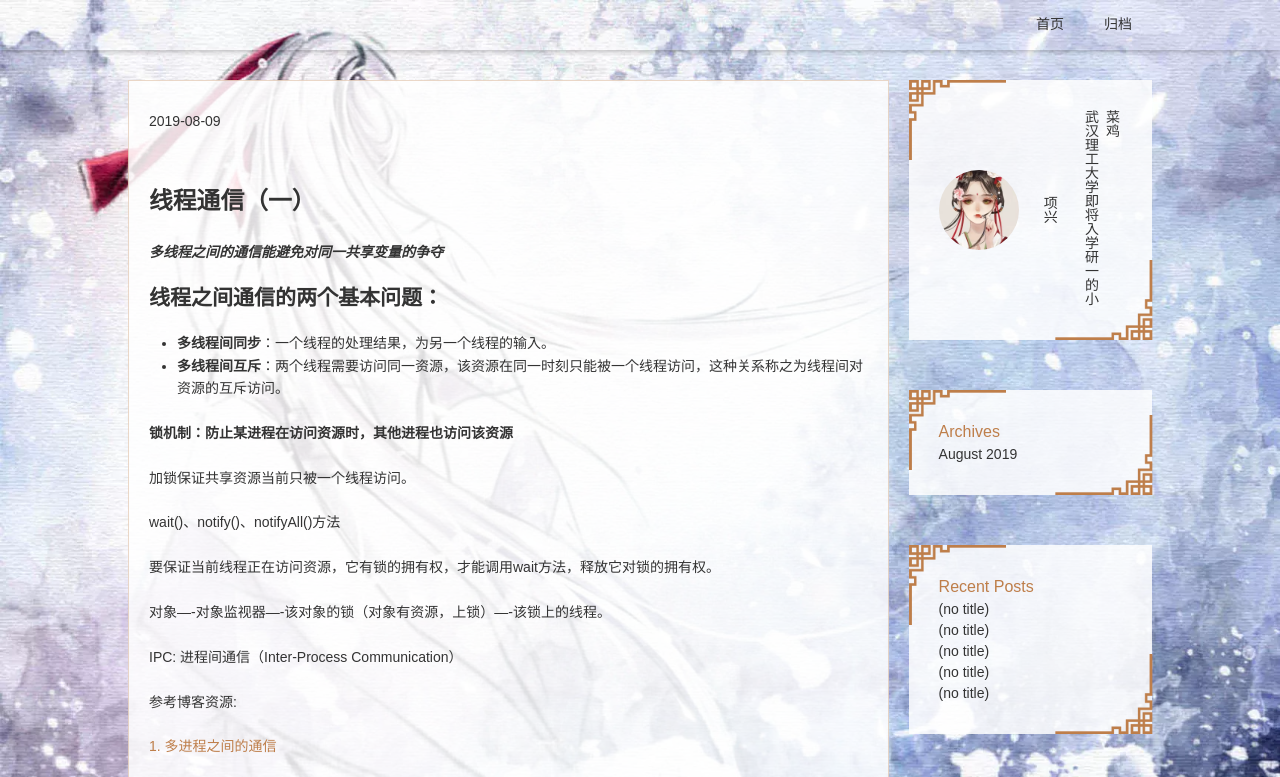
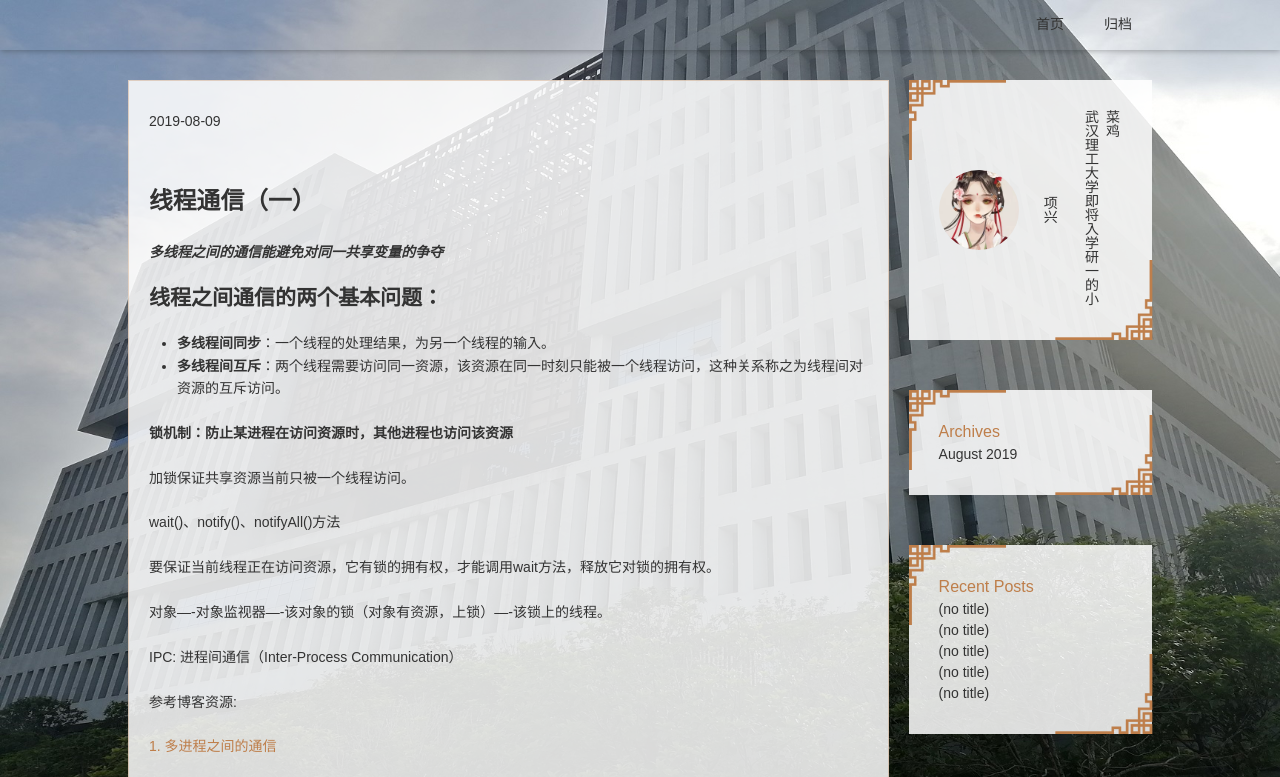
Before and after one commit to xiangxing1998/xiangxing1998.github.io, a plain HTML site: page index.html in a window 1280 px wide. Shown: the top 777 px of the page. Drawn offline with nearby package versions, Linux system fonts and the light colour scheme; some packages are replaced by stand-ins of ours; a script that the page names is missing.

Commit message:
Site updated: 2019-08-10 20:46:43

```diff
--- a/css/style.css
+++ b/css/style.css
@@ -276,7 +276,7 @@ html, body, #fullpage{
   /* display: none; */
 }
 #wrapper {
-  background-image: url('../images/bg.webp');
+  background-image: url('../images/wut.webp');
   background-color: #C7C9EA;
   background-repeat: no-repeat;
   background-attachment: fixed;
```
